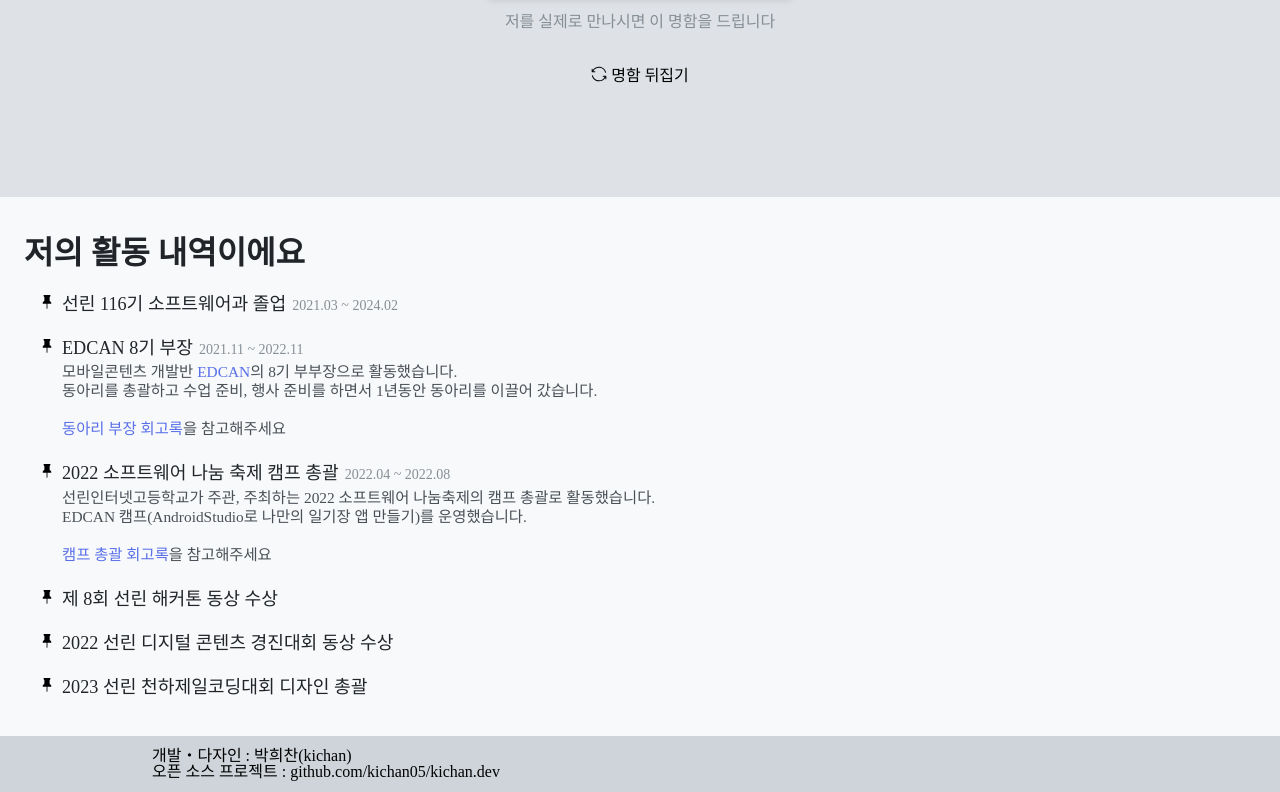
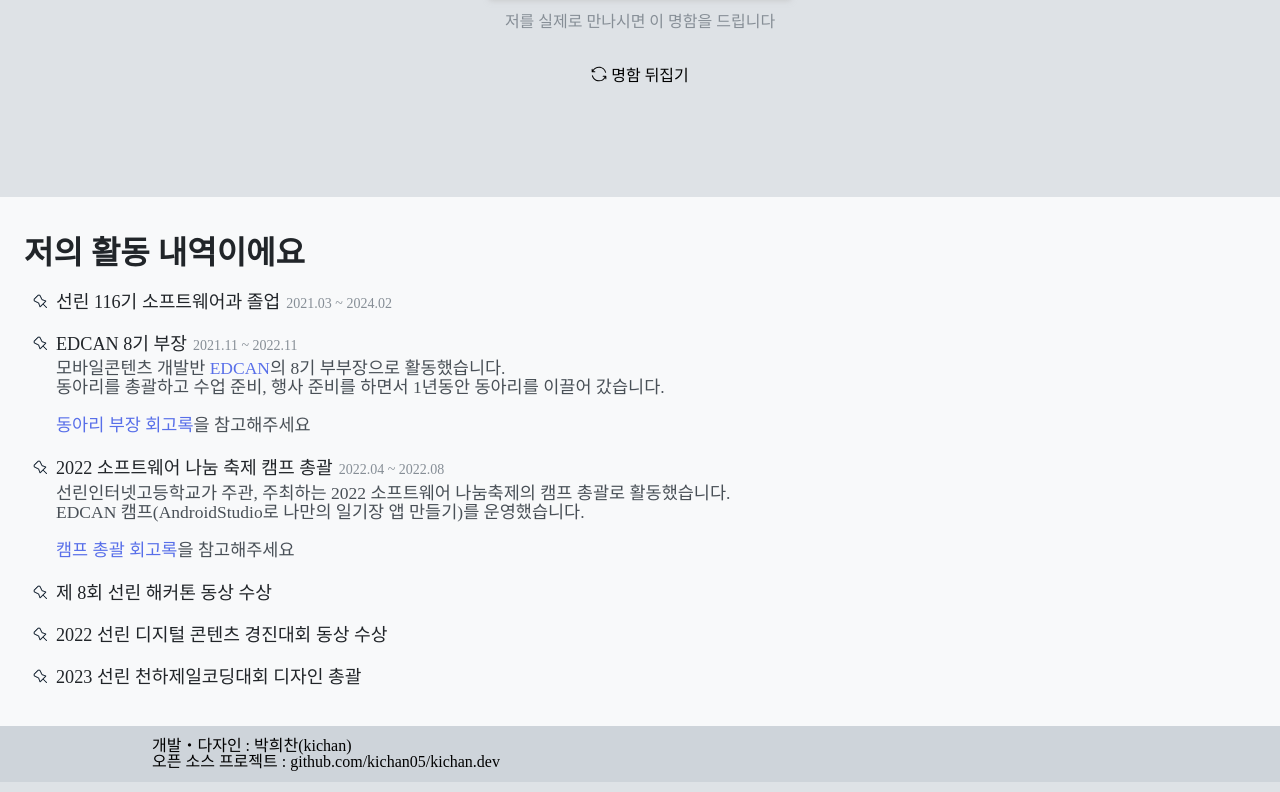
Before and after one commit to kichan05/kichan.dev, a React (Create React App) app: page / in a window 1280 px wide. Shown: the part 1403-2195 px from the top of the page. Built offline with nearby package versions, Linux system fonts and the light colour scheme; a web font is replaced by a local one.

Commit message:
List icon

```diff
--- /dev/null
+++ b/src/component/ProfileList.js
@@ -0,0 +1,73 @@
+import styled, {css} from "styled-components";
+import Pin from "./../assets/ic_pin.png"
+import {useState} from "react";
+
+const ProfileListStyle = styled.li`
+  word-break: unset;
+  list-style: none;
+
+  position: relative;
+  padding-left: 24px;
+
+  &::before {
+    content: "";
+    width: 17px;
+    height: 17px;
+
+    position: absolute;
+    top: 0;
+    left: 0;
+    background-image: url(${Pin});
+    background-size: cover;
+  }
+
+  h3 {
+    color: ${p => p.theme.color.Gray9};
+    font-weight: 500;
+    font-size: 1.3em;
+
+    display: inline-block;
+  }
+
+  .date {
+    color: ${p => p.theme.color.Gray6};
+    font-size: 1em;
+
+    margin-left: 6px;
+  }
+
+  .description-wrap {
+    color: ${p => p.theme.color.Gray7};
+
+    margin-top: 6px;
+    font-size: 1.25em;
+
+    line-height: 19px;
+  }
+
+  a {
+    color: ${p => p.theme.color.HeechanBlue};
+    font-weight: 500;
+    transition: 100ms;
+  }
+
+  a:hover {
+    text-decoration: underline;
+  }
+`
+
+export const ProfileList = ({title, date, children}) => {
+  const [a, setA] = useState(false)
+
+  return (
+    <ProfileListStyle a={a} onClick={() => setA(!a)}>
+      <div className="title-wrap">
+        <h3>{title}</h3>
+        <span className="date">{date}</span>
+      </div>
+      {children && <div className="description-wrap">
+        {children}
+      </div>}
+    </ProfileListStyle>
+  )
+}
--- a/src/section/ProfileSection.js
+++ b/src/section/ProfileSection.js
@@ -1,6 +1,5 @@
 import styled from "styled-components";
-import {GoCommandPalette, GoDotFill, GoPin, GoTriangleRight} from "react-icons/go";
-import {BsBraces, BsFillPinFill} from "react-icons/bs";
+import {ProfileList} from "../component/ProfileList";
 
 const ProfileSectionStyle = styled.section`
   padding: 40px 24px;
@@ -22,66 +21,6 @@ const ProfileSectionStyle = styled.section`
     gap: 24px;
   }
 `
-
-const ProfileList = ({title, date, children}) => {
-  const ProfileListStyle = styled.li`
-    word-break: unset;
-
-    .list-icon {
-      font-size: 14px;
-      margin: 2px 8px 1px 8px;
-    }
-
-    h3 {
-      color: ${p => p.theme.color.Gray9};
-      font-weight: 500;
-      font-size: 1.3em;
-
-      display: inline-block;
-    }
-
-    .date {
-      color: ${p => p.theme.color.Gray6};
-      font-size: 1em;
-
-      margin-left: 6px;
-    }
-
-    .description-wrap {
-      color: ${p => p.theme.color.Gray7};
-
-      padding-left: 30px;
-
-      margin-top: 5px;
-      font-size: 1.1em;
-
-      line-height: 19px;
-    }
-
-    a {
-      color: ${p => p.theme.color.HeechanBlue};
-      font-weight: 500;
-      transition: 100ms;
-    }
-
-    a:hover {
-      text-decoration: underline;
-    }
-  `
-
-  return (
-    <ProfileListStyle>
-      <div className="title-wrap">
-        <BsFillPinFill className={"list-icon"}/>
-        <h3>{title}</h3>
-        <span className="date">{date}</span>
-      </div>
-      {children && <div className="description-wrap">
-        {children}
-      </div>}
-    </ProfileListStyle>
-  )
-}
 
 export const ProfileSection = () => {
   const profileData = [
```
Also changed, not shown: src/assets/ic_pin.png (added), src/assets/ic_pin_fill.png (added).
